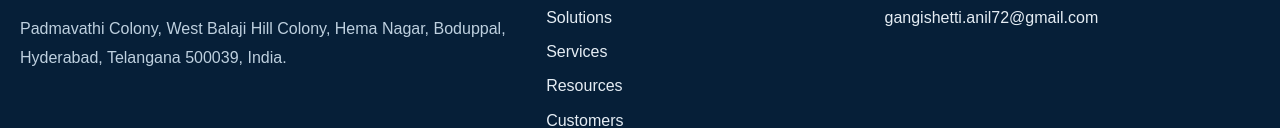
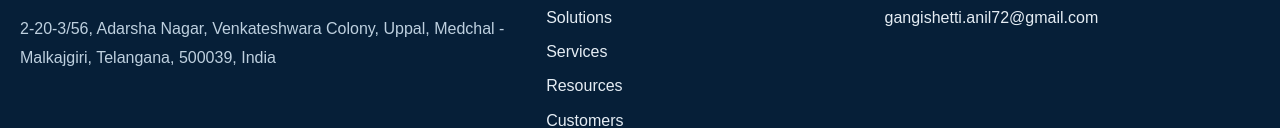
Before and after one commit to sri-laxmi-sai-scientific-services/sri-laxmi-sai-scientific-services, a plain HTML site: page about.html in a window 1280 px wide. Shown: the part 2746-2874 px from the top of the page. Drawn offline with Linux system fonts and the light colour scheme.

Commit message:
Correct registered business address on About page

```diff
--- a/about.html
+++ b/about.html
@@ -801,9 +801,7 @@
         </p>
 
         <p>
-          Padmavathi Colony, West Balaji Hill Colony,
-          Hema Nagar, Boduppal, Hyderabad,
-          Telangana 500039, India.
+          2-20-3/56, Adarsha Nagar, Venkateshwara Colony, Uppal, Medchal - Malkajgiri, Telangana, 500039, India
         </p>
       </div>
 
```
